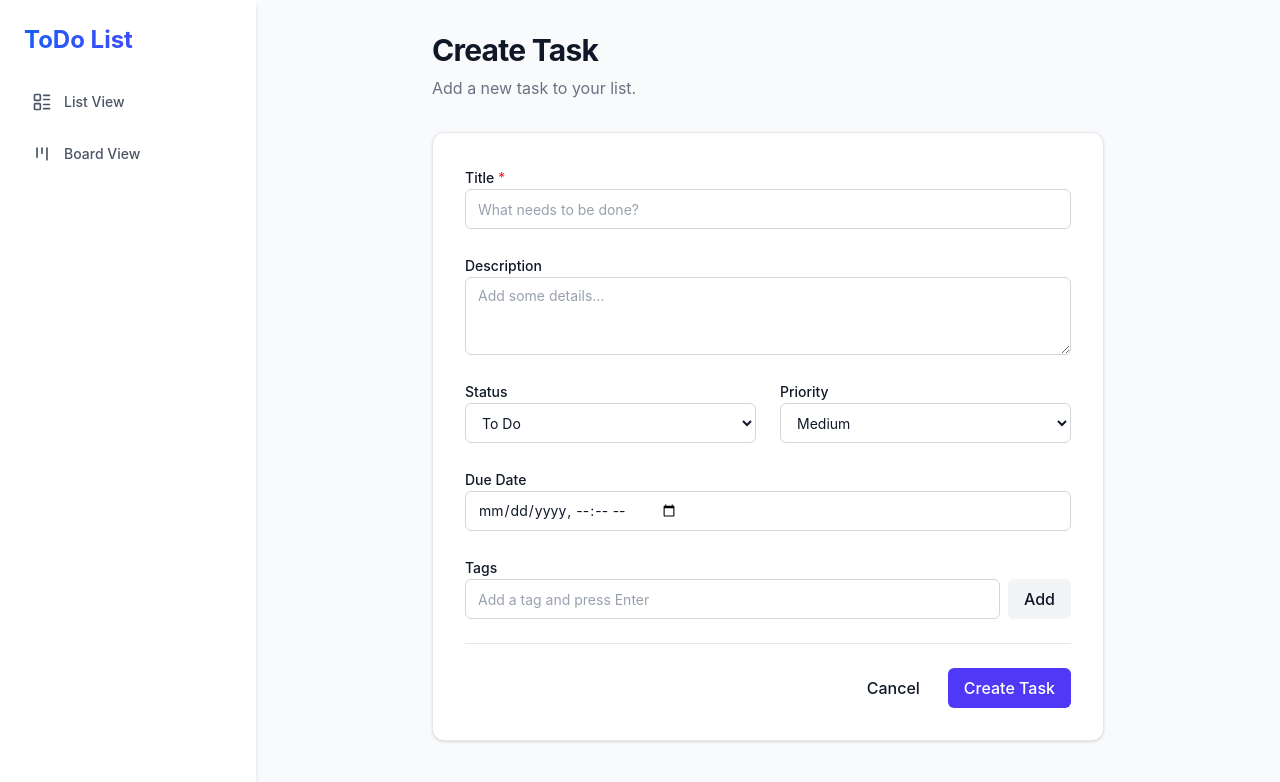
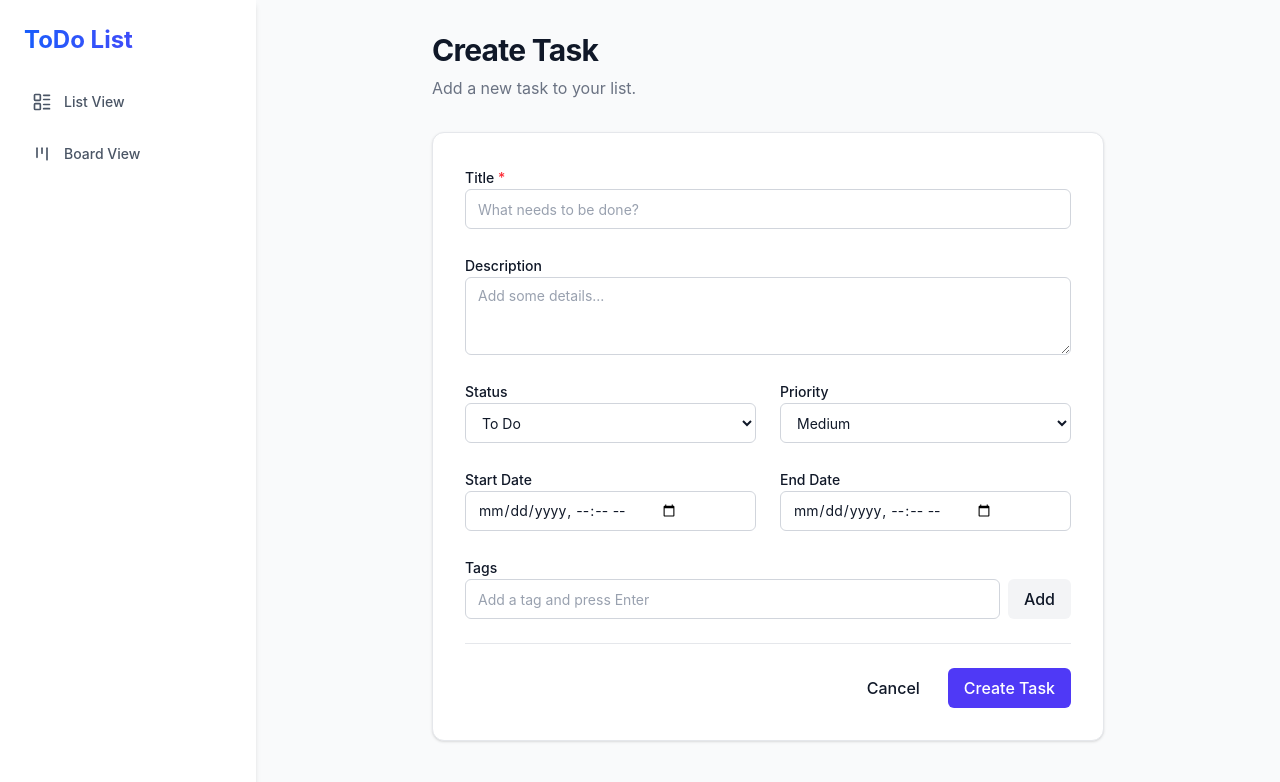
Before and after one commit to hingesmith/todolist, a React (Vite) app: page / in a window 1280 px wide. Both pictures are taken after a click on the button "Create Task". Shown: the top 782 px of the page. Built offline with nearby package versions, Linux system fonts and the light colour scheme; the HTML template or start-up script is replaced by a standard one.

Commit message:
src: add start_date to todo

```diff
--- a/src/pages/Board.tsx
+++ b/src/pages/Board.tsx
@@ -141,10 +141,10 @@ export default function BoardPage({ onNavigate }: BoardPageProps) {
                       <div className="flex flex-wrap items-center justify-between gap-y-2 pt-2 mt-auto">
                         <Badge priority={todo.priority}>{prioritizeText[todo.priority || 'medium']}</Badge>
 
-                        {todo.due_date && (
+                        {todo.end_date && (
                           <div className="flex items-center gap-1 text-xs text-gray-500 dark:text-gray-400">
                             <Clock size={12} />
-                            <span>{new Date(todo.due_date).toLocaleDateString()}</span>
+                            <span>{new Date(todo.end_date).toLocaleDateString()}</span>
                           </div>
                         )}
                       </div>
--- a/src/pages/Create.tsx
+++ b/src/pages/Create.tsx
@@ -62,10 +62,16 @@ export default function CreatePage({ onNavigate }: CreatePageProps) {
       updated_at: now,
     }
 
-    if (formData.due_date) {
-      todo.due_date = new Date(formData.due_date).toISOString()
+    if (formData.end_date) {
+      todo.end_date = new Date(formData.end_date).toISOString()
     } else {
-      delete todo.due_date
+      delete todo.end_date
+    }
+
+    if (formData.start_date) {
+      todo.start_date = new Date(formData.start_date).toISOString()
+    } else {
+      delete todo.start_date
     }
 
     if (!todo.description) {
@@ -164,17 +170,29 @@ export default function CreatePage({ onNavigate }: CreatePageProps) {
           </div>
         </div>
 
-        <div className="space-y-2">
-          <Label htmlFor="due_date">Due Date</Label>
-          <Input
-            id="due_date"
-            name="due_date"
-            type="datetime-local"
-            value={formData.due_date || ''}
-            onChange={handleChange}
-            error={!!errors.due_date}
-          />
-          {errors.due_date && <p className="text-sm text-red-500">{errors.due_date}</p>}
+        <div className="grid grid-cols-1 sm:grid-cols-2 gap-6">
+          <div className="space-y-2">
+            <Label htmlFor="start_date">Start Date</Label>
+            <Input
+              id="start_date"
+              name="start_date"
+              type="datetime-local"
+              value={formData.start_date || ''}
+              onChange={handleChange}
+            />
+          </div>
+          <div className="space-y-2">
+            <Label htmlFor="end_date">End Date</Label>
+            <Input
+              id="end_date"
+              name="end_date"
+              type="datetime-local"
+              value={formData.end_date || ''}
+              onChange={handleChange}
+              error={!!errors.end_date}
+            />
+            {errors.end_date && <p className="text-sm text-red-500">{errors.end_date}</p>}
+          </div>
         </div>
 
         <div className="space-y-2">
--- a/src/pages/Edit.tsx
+++ b/src/pages/Edit.tsx
@@ -23,15 +23,24 @@ export default function EditPage({ id, onNavigate }: EditPageProps) {
     const todo = storage.getTodo(id)
     if (todo) {
       // Format datetime for datetime-local input
-      if (todo.due_date) {
+      if (todo.end_date) {
         try {
-          const date = new Date(todo.due_date)
-          // Adjust for local timezone offset to display correctly in input
+          const date = new Date(todo.end_date)
           const offset = date.getTimezoneOffset() * 60000
           const localISOTime = (new Date(date.getTime() - offset)).toISOString().slice(0, 16)
-          todo.due_date = localISOTime
+          todo.end_date = localISOTime
         } catch (e) {
           console.error("Failed to parse due date", e)
+        }
+      }
+      if (todo.start_date) {
+        try {
+          const date = new Date(todo.start_date)
+          const offset = date.getTimezoneOffset() * 60000
+          const localISOTime = (new Date(date.getTime() - offset)).toISOString().slice(0, 16)
+          todo.start_date = localISOTime
+        } catch (e) {
+          console.error("Failed to parse start date", e)
         }
       }
       setFormData(todo)
@@ -88,10 +97,16 @@ export default function EditPage({ id, onNavigate }: EditPageProps) {
       updated_at: new Date().toISOString(),
     }
 
-    if (formData.due_date) {
-      todo.due_date = new Date(formData.due_date).toISOString()
+    if (formData.end_date) {
+      todo.end_date = new Date(formData.end_date).toISOString()
     } else {
-      delete todo.due_date
+      delete todo.end_date
+    }
+
+    if (formData.start_date) {
+      todo.start_date = new Date(formData.start_date).toISOString()
+    } else {
+      delete todo.start_date
     }
 
     if (!todo.description) {
@@ -190,17 +205,29 @@ export default function EditPage({ id, onNavigate }: EditPageProps) {
           </div>
         </div>
 
-        <div className="space-y-2">
-          <Label htmlFor="due_date">Due Date</Label>
-          <Input
-            id="due_date"
-            name="due_date"
-            type="datetime-local"
-            value={formData.due_date || ''}
-            onChange={handleChange}
-            error={!!errors.due_date}
-          />
-          {errors.due_date && <p className="text-sm text-red-500">{errors.due_date}</p>}
+        <div className="grid grid-cols-1 sm:grid-cols-2 gap-6">
+          <div className="space-y-2">
+            <Label htmlFor="start_date">Start Date</Label>
+            <Input
+              id="start_date"
+              name="start_date"
+              type="datetime-local"
+              value={formData.start_date || ''}
+              onChange={handleChange}
+            />
+          </div>
+          <div className="space-y-2">
+            <Label htmlFor="end_date">End Date</Label>
+            <Input
+              id="end_date"
+              name="end_date"
+              type="datetime-local"
+              value={formData.end_date || ''}
+              onChange={handleChange}
+              error={!!errors.end_date}
+            />
+            {errors.end_date && <p className="text-sm text-red-500">{errors.end_date}</p>}
+          </div>
         </div>
 
         <div className="space-y-2">
--- a/src/pages/List.tsx
+++ b/src/pages/List.tsx
@@ -31,9 +31,9 @@ export default function ListPage({ onNavigate }: ListPageProps) {
     switch (sortBy) {
       case 'due_asc':
         return list.sort((a, b) => {
-          if (!a.due_date) return 1
-          if (!b.due_date) return -1
-          return new Date(a.due_date).getTime() - new Date(b.due_date).getTime()
+          if (!a.end_date) return 1
+          if (!b.end_date) return -1
+          return new Date(a.end_date).getTime() - new Date(b.end_date).getTime()
         })
       case 'priority_desc':
         const pScore = { 'high': 3, 'medium': 2, 'low': 1 }
@@ -81,7 +81,7 @@ export default function ListPage({ onNavigate }: ListPageProps) {
               onChange={(e) => setSortBy(e.target.value as any)}
             >
               <option value="created_desc">Newest First</option>
-              <option value="due_asc">Due Date</option>
+              <option value="due_asc">End Date</option>
               <option value="priority_desc">Priority</option>
             </select>
           </div>
@@ -156,10 +156,10 @@ export default function ListPage({ onNavigate }: ListPageProps) {
                 )}
 
                 <div className="flex flex-wrap items-center gap-4 text-xs text-gray-500 dark:text-gray-400 pt-2">
-                  {todo.due_date && (
+                  {todo.end_date && (
                     <div className="flex items-center gap-1.5">
                       <Clock size={14} />
-                      <span>Due: {new Date(todo.due_date).toLocaleDateString()}</span>
+                      <span>End: {new Date(todo.end_date).toLocaleDateString()}</span>
                     </div>
                   )}
 
--- a/src/types/todo.ts
+++ b/src/types/todo.ts
@@ -9,6 +9,7 @@ export interface Todo {
   priority?: TodoPriority
   created_at: string
   updated_at?: string
-  due_date?: string
+  end_date?: string
+  start_date?: string
   tags?: string[]
 }
```
